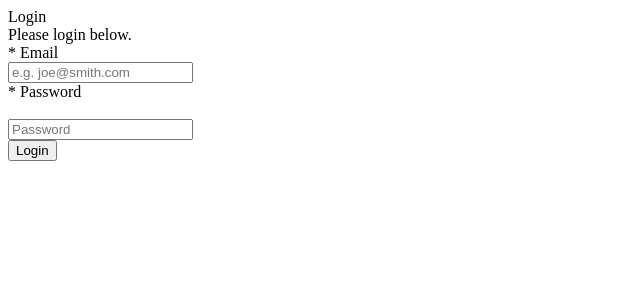
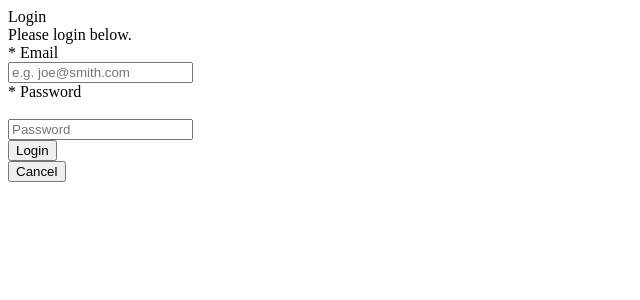
Before and after one commit to team-nodebase-mvp/fitness-tracker, a React app: page / in a window 1280 px wide. Both pictures are taken after a click on the button "Login". Shown: the top 300 px of the page, without its empty margins (0-640 px from the left). Built offline with nearby package versions, Linux system fonts and the light colour scheme; the HTML template or start-up script is replaced by a standard one.

Commit message:
added cancel buttons

```diff
--- a/react-client/src/components/Login.jsx
+++ b/react-client/src/components/Login.jsx
@@ -39,6 +39,9 @@ export default class Login extends Component{
         <div className="item9">
               <button className="butn-corner is-primary item9" value="Login" type="submit">Login</button>
         </div>
+        <div className="item12">
+              <button className="butn-corner is-primary item12" value="homepage" onClick={(e) => this.props.backHomeHandler(e)}>Cancel</button>
+        </div>
         <div className="item10"></div>
         </div>
       </form>
--- a/react-client/src/components/Registration.jsx
+++ b/react-client/src/components/Registration.jsx
@@ -46,6 +46,9 @@ export default class Registration extends Component{
               <button className="butn-corner is-primary item9" value="register" type="submit">Register</button>
             </div>
             {/* <div>{this.props.userAlert}</div> */}
+            <div className="item12">
+              <button className="butn-corner is-primary item12" value="homepage" onClick={(e) => this.props.backHomeHandler(e)}>Cancel</button>
+            </div>
             <div className="item10"></div>
         </div>
       </form>
--- a/react-client/src/index.jsx
+++ b/react-client/src/index.jsx
@@ -19,6 +19,7 @@ class App extends React.Component {
     this.loginHandler = this.loginHandler.bind(this);
     this.registerHandler = this.registerHandler.bind(this);
     this.logoutHandler = this.logoutHandler.bind(this);
+    this.backHomeHandler = this.backHomeHandler.bind(this);
   }
 
   componentDidMount() {
@@ -78,6 +79,12 @@ class App extends React.Component {
       userAlert: `You are now logged out!`
     })
   }
+  backHomeHandler(e) {
+    e.preventDefault();
+    this.setState({
+      page: 'homepage',
+    })
+  }
 
   registerHandler(e) {
     e.preventDefault();
@@ -115,9 +122,9 @@ class App extends React.Component {
       case 'userprofile':
         return (<div><UserProfile userAlert={this.state.userAlert} email={this.state.email}logoutHandler={this.logoutHandler}/></div>);
       case 'login':
-        return (<div><Login loginHandler={this.loginHandler} email={this.state.email}/></div>);
+        return (<div><Login loginHandler={this.loginHandler} email={this.state.email} backHomeHandler={this.backHomeHandler}/></div>);
       case 'register':
-        return (<div><Registration registerHandler={this.registerHandler} userAlert={this.state.userAlert} email={this.state.email}/></div>);
+        return (<div><Registration registerHandler={this.registerHandler} userAlert={this.state.userAlert} email={this.state.email} backHomeHandler={this.backHomeHandler}/></div>);
     }
     // return (
     // <div>
```
Also changed, not shown: 2 other files (tests, documents, lock files or other folders).
